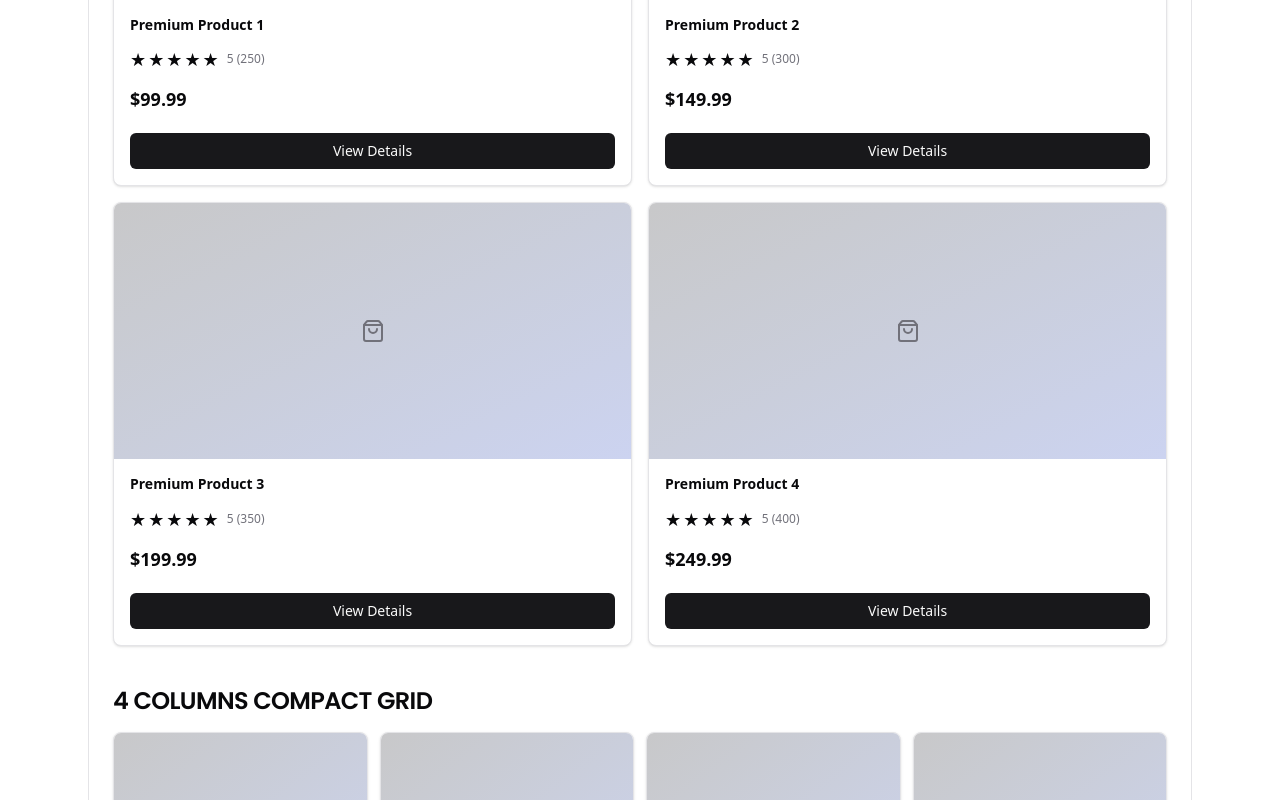
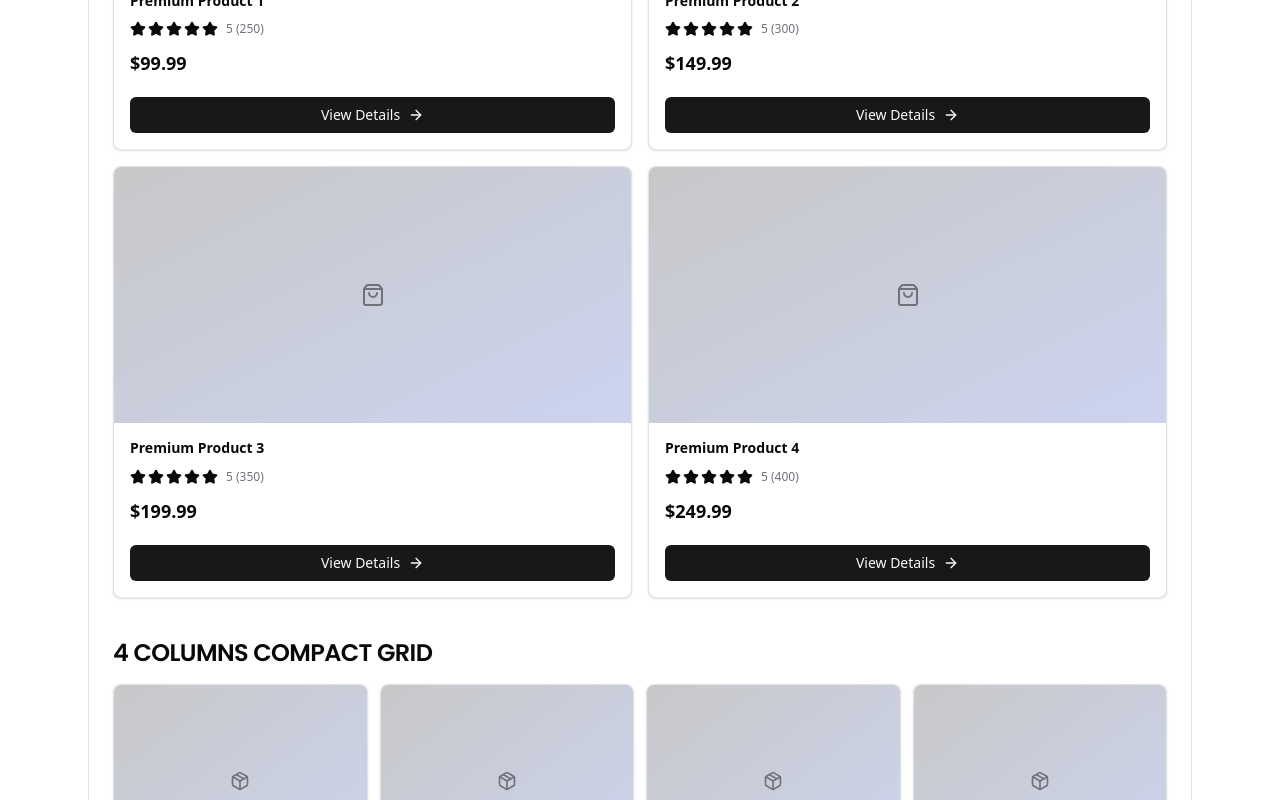
Before and after one commit to mahimdevx/design-system-ts, a Next.js app: page / in a window 1280 px wide. Shown: the part 5440-6240 px from the top of the page. Built offline with nearby package versions, Linux system fonts and the light colour scheme.

Commit message:
feat: integrate icon component in product card for ratings, actions, and image placeholders

```diff
--- a/src/app/page.tsx
+++ b/src/app/page.tsx
@@ -21,6 +21,7 @@
 import {
   ProductCard,
   ProductImage,
+  ProductIcon,
   ProductContent,
   ProductTitle,
   ProductPrice,
@@ -344,11 +345,7 @@
                     <ProductCard>
                       <ProductImage className="from-primary/20 to-accent/20 relative flex items-center justify-center bg-gradient-to-br">
                         {i === 1 && <ProductBadge>-20%</ProductBadge>}
-                        <Icon
-                          name="Package"
-                          className="text-muted-foreground"
-                          size="lg"
-                        />
+                        <ProductIcon name="Package" size="lg" />
                       </ProductImage>
                       <ProductContent>
                         <ProductTitle>Product {i + 1}</ProductTitle>
@@ -357,7 +354,7 @@
                           current={29.99 + i * 10}
                           original={i === 1 ? 39.99 + i * 10 : undefined}
                         />
-                        <ProductAction>Add to Cart</ProductAction>
+                        <ProductAction icon="ShoppingCart">Add to Cart</ProductAction>
                       </ProductContent>
                     </ProductCard>
                   </GridItem>
@@ -373,17 +370,15 @@
                     <ProductCard>
                       <ProductImage className="from-primary/20 to-accent/20 relative flex h-64 items-center justify-center bg-gradient-to-br">
                         {i === 0 && <ProductBadge>New</ProductBadge>}
-                        <Icon
-                          name="ShoppingBag"
-                          className="text-muted-foreground"
-                          size="lg"
-                        />
+                        <ProductIcon name="ShoppingBag" size="lg" />
                       </ProductImage>
                       <ProductContent>
                         <ProductTitle>Premium Product {i + 1}</ProductTitle>
                         <ProductRating rating={5} reviews={250 + i * 50} />
                         <ProductPrice current={99.99 + i * 50} />
-                        <ProductAction>View Details</ProductAction>
+                        <ProductAction icon="ArrowRight" iconPosition="right">
+                          View Details
+                        </ProductAction>
                       </ProductContent>
                     </ProductCard>
                   </GridItem>
@@ -398,7 +393,7 @@
                   <GridItem key={i}>
                     <ProductCard>
                       <ProductImage className="from-primary/20 to-accent/20 relative flex h-32 items-center justify-center bg-gradient-to-br">
-                        <Icon name="Package" size="base" />
+                        <ProductIcon name="Package" size="base" />
                       </ProductImage>
                       <ProductContent className="gap-2 p-3">
                         <ProductTitle className="text-xs">Item {i + 1}</ProductTitle>
--- a/src/components/layouts/product-card.tsx
+++ b/src/components/layouts/product-card.tsx
@@ -3,6 +3,8 @@
 import { forwardRef, HTMLAttributes, ReactNode } from "react";
 
 import clsx from "clsx";
+
+import { Icon } from "@components/elements/icon";
 
 type ProductCardProps = HTMLAttributes<HTMLDivElement>;
 
@@ -38,6 +40,27 @@
 );
 
 ProductImage.displayName = "ProductImage";
+
+type ProductIconProps = HTMLAttributes<HTMLDivElement> & {
+  name: keyof typeof import("lucide-react").icons;
+  size?: "xs" | "sm" | "base" | "lg" | "xl";
+};
+
+export const ProductIcon = forwardRef<HTMLDivElement, ProductIconProps>(
+  function ProductIcon({ name, size = "lg", className, ...props }, ref) {
+    return (
+      <div
+        ref={ref}
+        className={clsx("flex items-center justify-center", className)}
+        {...props}
+      >
+        <Icon name={name} size={size} className="text-muted-foreground" />
+      </div>
+    );
+  }
+);
+
+ProductIcon.displayName = "ProductIcon";
 
 type ProductBadgeProps = HTMLAttributes<HTMLDivElement>;
 
@@ -139,15 +162,15 @@
       >
         <div className="flex gap-0.5">
           {Array.from({ length: 5 }).map((_, i) => (
-            <span
+            <Icon
               key={i}
+              name="Star"
+              size="sm"
               className={clsx(
-                "text-lg",
+                "fill-current",
                 i < Math.floor(rating) ? "text-yellow-400" : "text-muted-foreground"
               )}
-            >
-              ★
-            </span>
+            />
           ))}
         </div>
         <span className="text-muted-foreground text-xs">
@@ -160,19 +183,29 @@
 
 ProductRating.displayName = "ProductRating";
 
-type ProductActionProps = HTMLAttributes<HTMLButtonElement>;
+interface ProductActionProps extends HTMLAttributes<HTMLButtonElement> {
+  icon?: keyof typeof import("lucide-react").icons;
+  iconPosition?: "left" | "right";
+}
 
 export const ProductAction = forwardRef<HTMLButtonElement, ProductActionProps>(
-  function ProductAction({ className, ...props }, ref) {
+  function ProductAction(
+    { icon, iconPosition = "right", className, children, ...props },
+    ref
+  ) {
     return (
       <button
         ref={ref}
         className={clsx(
-          "bg-primary text-primary-foreground hover:bg-primary/90 active:bg-primary/80 mt-2 w-full rounded-md px-3 py-2 text-sm font-medium transition-colors",
+          "bg-primary text-primary-foreground hover:bg-primary/90 active:bg-primary/80 mt-2 flex w-full items-center justify-center gap-2 rounded-md px-3 py-2 text-sm font-medium transition-colors",
           className
         )}
         {...props}
-      />
+      >
+        {icon && iconPosition === "left" && <Icon name={icon} size="sm" />}
+        {children}
+        {icon && iconPosition === "right" && <Icon name={icon} size="sm" />}
+      </button>
     );
   }
 );
```
